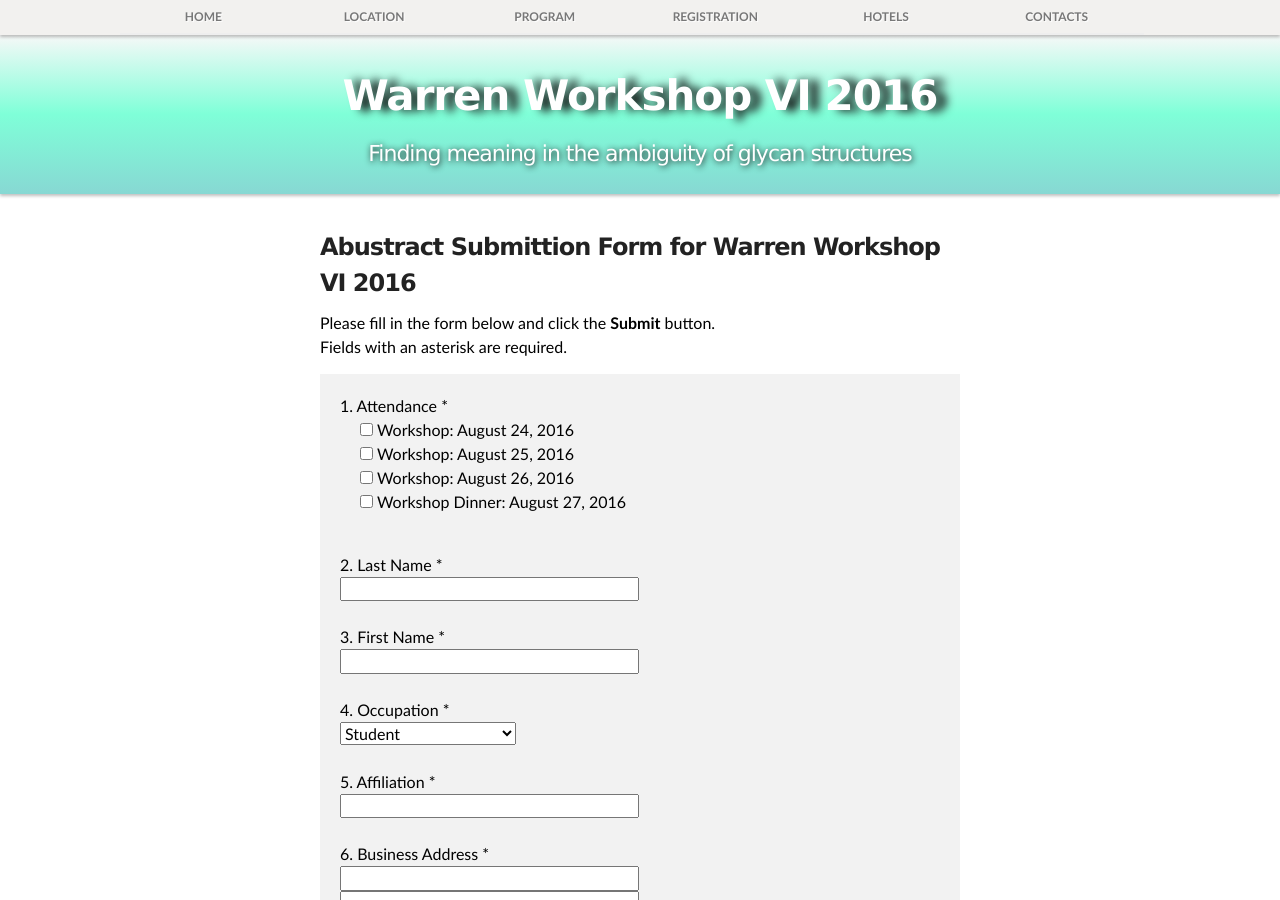
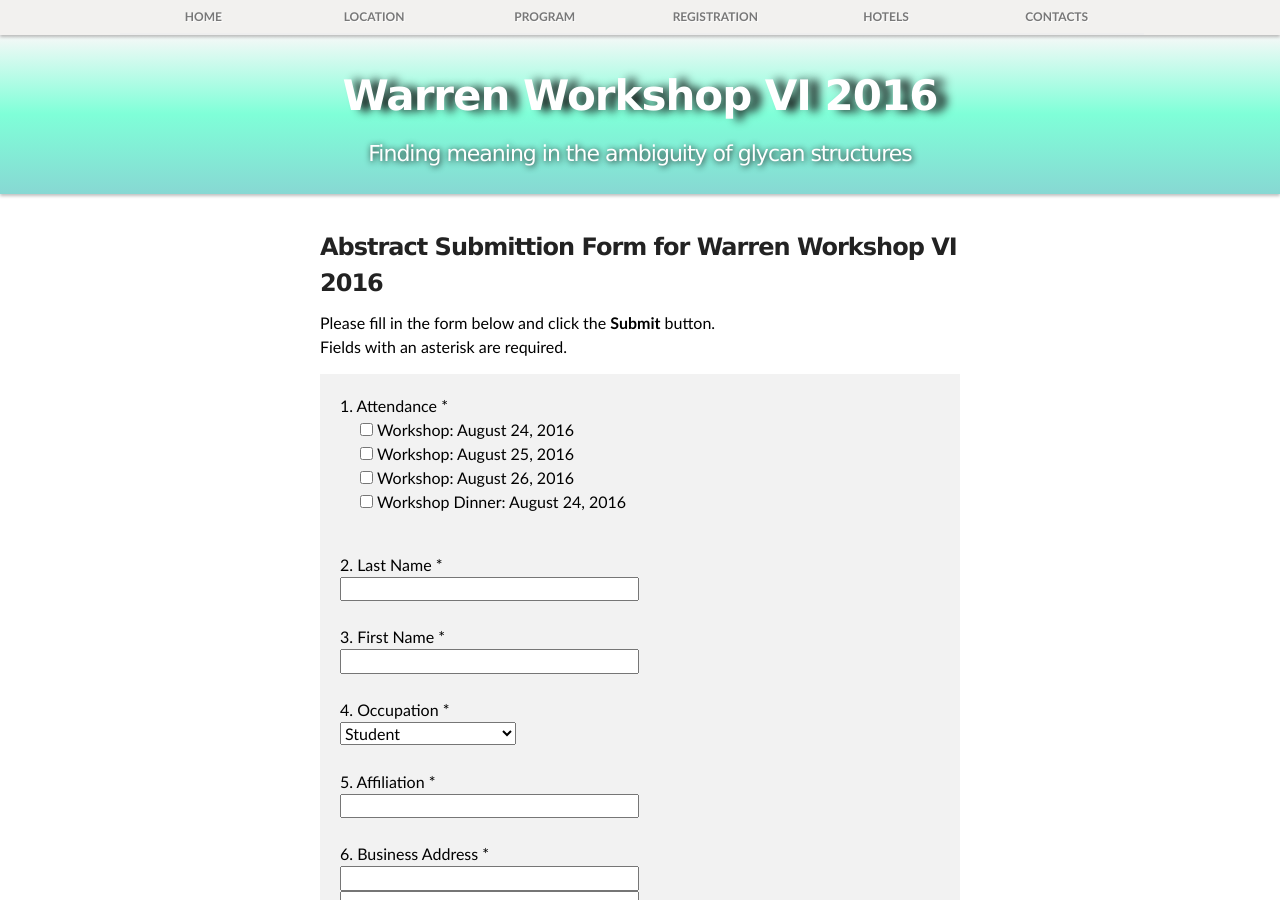
Before and after one commit to yamazakiM/test_warren2016, a Jekyll site: the page built from registration/submit.html, in a window 1280 px wide and 900 px high. Built offline with Jekyll 4.4.1, drawn with Linux system fonts in a browser that asks for light colours; nearby versions of some CDN libraries; library files that are not in the unit come from our copies.

Commit message:
Update submit.html

```diff
--- a/registration/submit.html
+++ b/registration/submit.html
@@ -5,7 +5,7 @@ layout: default
 <!-- MAIN CONTENT -->
 <div id="main_content_wrap" class="outer">
   <section id="main_content" class="inner">
-    <h3 id="location">Abustract Submittion Form for Warren Workshop VI 2016</h3>
+    <h3 id="location">Abstract Submittion Form for Warren Workshop VI 2016</h3>
     <hr>
 <div class="divLayoutContentMain">
 		<p>Please fill in the form below and click the <strong>Submit</strong> button.<br>
@@ -57,7 +57,7 @@ layout: default
 													<input id="group-attendance" class="q-checkbox valid" type="checkbox" aria-required="true" role="checkbox" value="Workshop: August 26, 2016">
 												</span>
 												<span class="choice-label">
-													Workshop Dinner: August 27, 2016
+													Workshop Dinner: August 24, 2016
 												</span>
 											</label>
 										</li>
```
